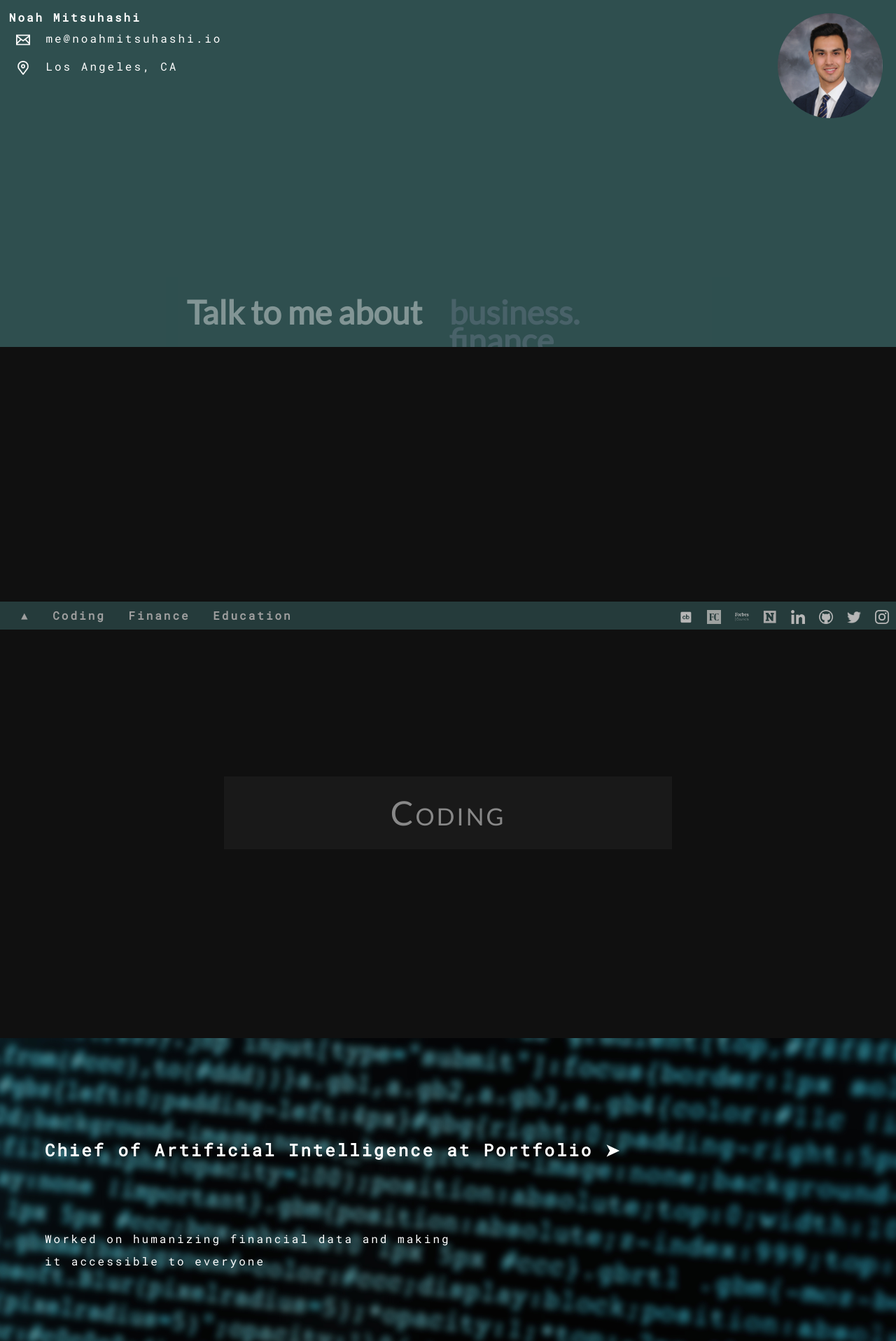
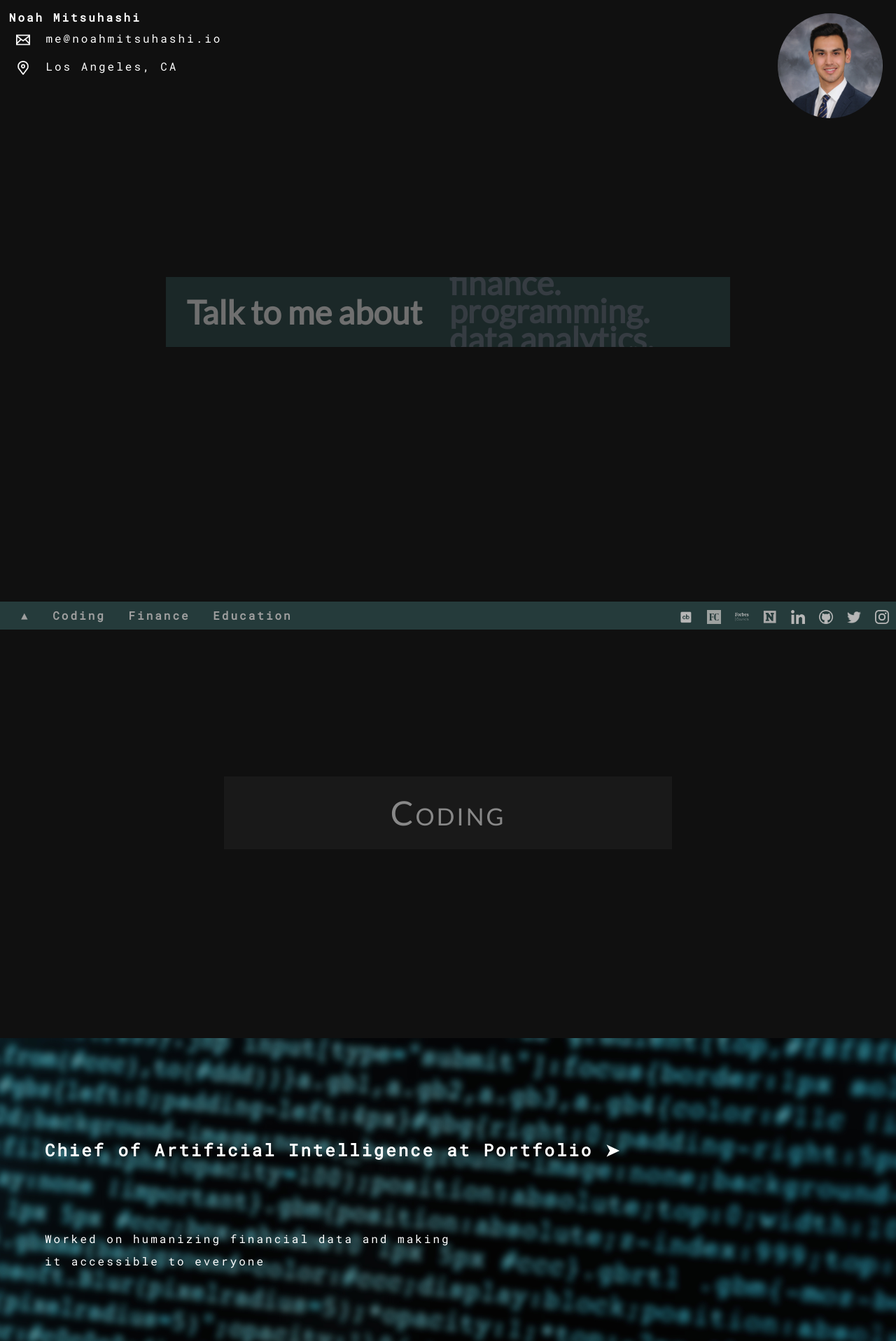
Before and after one commit to nmits/nmits.github.io, a Jekyll site: the page built from index.html, in a window 1280 px wide. Shown: the top 1917 px of the page at 70% size. Built offline with Jekyll 4.4.1, drawn with Linux system fonts in a browser that asks for light colours; nearby versions of some CDN libraries.

Commit message:
Update _layout.scss

```diff
--- a/_sass/_layout.scss
+++ b/_sass/_layout.scss
@@ -233,7 +233,6 @@
 .content {
       font-family: 'Lato', sans-serif;
       font-size: 47px;
-      background-color: darkslategray;
       line-height: 40px;
       list-style-type: none;
       padding-top: 44vh;
@@ -260,6 +259,12 @@
       text-align: left;
       list-style: none;
       color: slategrey;
+      -webkit-animation-name: change;
+      -webkit-animation-duration: 20s;
+      -webkit-animation-iteration-count: infinite;
+      animation-name: change;
+      animation-duration: 20s;
+      animation-iteration-count: infinite;
 
       &__item {
         line-height:40px;
@@ -294,6 +299,79 @@
 
 .chart{
     max-width:90%
+}
+
+
+@-webkit-keyframes opacity {
+  0%, 100% {opacity:0;}
+  50% {opacity:1;}
+}
+
+@-webkit-keyframes change {
+  0% {transform:translate3d(0,0,0);}
+  11.1% {transform:translate3d(0,-11.1%,0);}
+  22.2% {transform:translate3d(0,-22.2%,0);}
+  33.3% {transform:translate3d(0,-33.3%,0);}
+  44.4% {transform:translate3d(0,-44.4%,0);}
+  55.5% {transform:translate3d(0,-55.5%,0);}
+  66.6% {transform:translate3d(0,-66.6%,0);}
+  77.7% {transform:translate3d(0,-77.7%,0);}
+  88.8% {transform:translate3d(0,-88.8%,0);}
+  100% {transform:translate3d(0,0,0);}
+}
+
+@-o-keyframes opacity {
+  0%, 100% {opacity:0;}
+  50% {opacity:1;}
+}
+
+@-o-keyframes change {
+  0% {transform:translate3d(0,0,0);}
+  11.1% {transform:translate3d(0,-11.1%,0);}
+  22.2% {transform:translate3d(0,-22.2%,0);}
+  33.3% {transform:translate3d(0,-33.3%,0);}
+  44.4% {transform:translate3d(0,-44.4%,0);}
+  55.5% {transform:translate3d(0,-55.5%,0);}
+  66.6% {transform:translate3d(0,-66.6%,0);}
+  77.7% {transform:translate3d(0,-77.7%,0);}
+  88.8% {transform:translate3d(0,-88.8%,0);}
+  100% {transform:translate3d(0,0,0);}
+}
+
+@-moz-keyframes opacity {
+  0%, 100% {opacity:0;}
+  50% {opacity:1;}
+}
+
+@-moz-keyframes change {
+  0% {transform:translate3d(0,0,0);}
+  11.1% {transform:translate3d(0,-11.1%,0);}
+  22.2% {transform:translate3d(0,-22.2%,0);}
+  33.3% {transform:translate3d(0,-33.3%,0);}
+  44.4% {transform:translate3d(0,-44.4%,0);}
+  55.5% {transform:translate3d(0,-55.5%,0);}
+  66.6% {transform:translate3d(0,-66.6%,0);}
+  77.7% {transform:translate3d(0,-77.7%,0);}
+  88.8% {transform:translate3d(0,-88.8%,0);}
+  100% {transform:translate3d(0,0,0);}
+}
+
+@keyframes opacity {
+  0%, 100% {opacity:0;}
+  50% {opacity:1;}
+}
+
+@keyframes change {
+  0% {transform:translate3d(0,0,0);}
+  11.1% {transform:translate3d(0,-11.1%,0);}
+  22.2% {transform:translate3d(0,-22.2%,0);}
+  33.3% {transform:translate3d(0,-33.3%,0);}
+  44.4% {transform:translate3d(0,-44.4%,0);}
+  55.5% {transform:translate3d(0,-55.5%,0);}
+  66.6% {transform:translate3d(0,-66.6%,0);}
+  77.7% {transform:translate3d(0,-77.7%,0);}
+  88.8% {transform:translate3d(0,-88.8%,0);}
+  100% {transform:translate3d(0,0,0);}
 }
 
 
```
